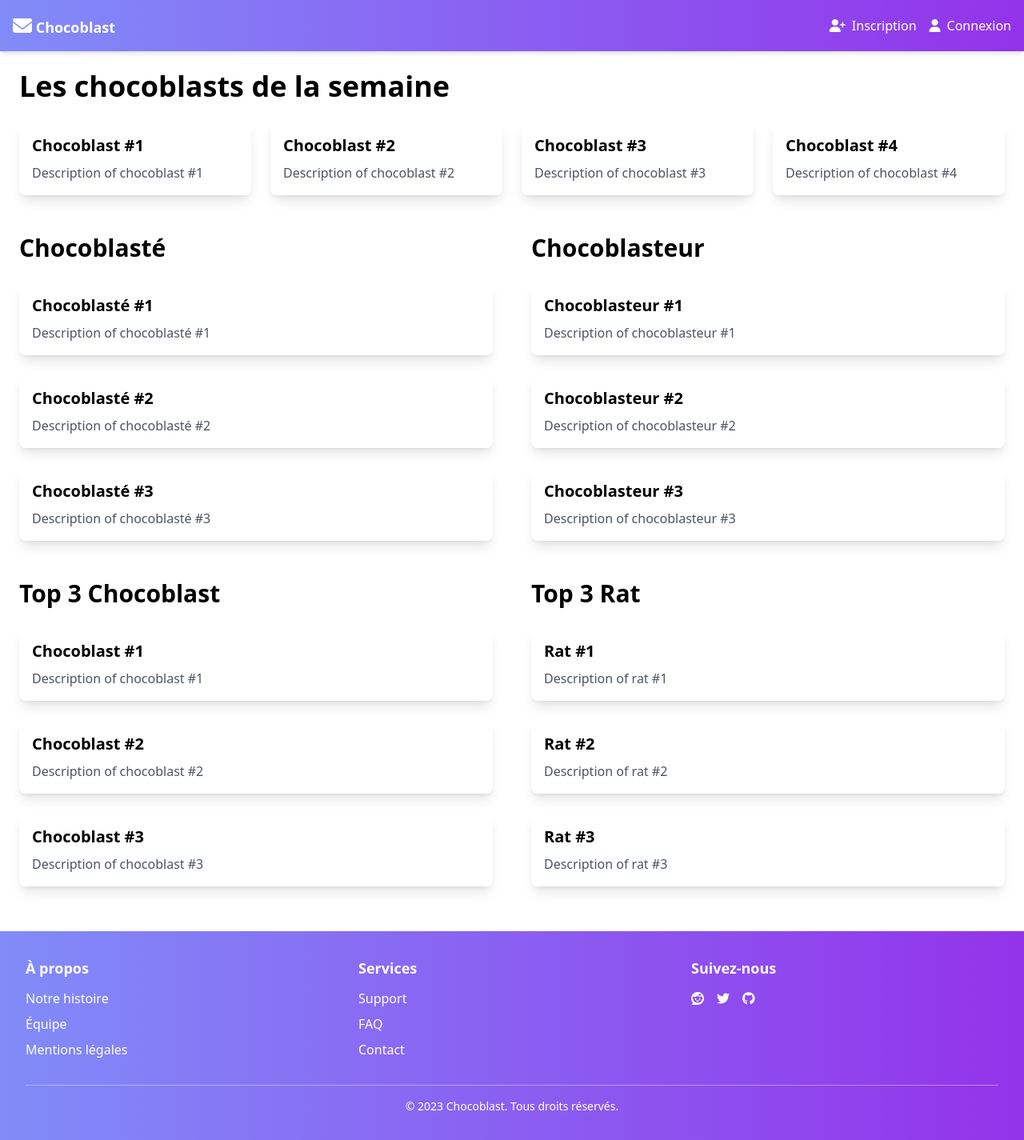
After one commit to Emestay/ChocoBlast-Full-PHP-POO-8.2, a PHP site: page /chocoFull/app/vue/view_home.php in a window 1280 px wide. The commit adds this page. Shown: the whole page at 80% size. Run offline with PHP 8.4, Linux system fonts and the light colour scheme; some libraries are stand-ins or nearby versions.

Commit message:
Connexion et redirection

```diff
--- /dev/null
+++ b/app/components/Footer.php
@@ -0,0 +1,41 @@
+<!-- footer.php -->
+<footer class="bg-gradient-to-r from-indigo-400 to-purple-600 text-white px-4 py-8 mt-8 shadow-md">
+    <div class="container mx-auto px-4">
+        <div class="grid grid-cols-1 md:grid-cols-3 gap-8 justify-items-center md:justify-items-start">
+            <div>
+                <h3 class="font-bold text-lg mb-3">À propos</h3>
+                <ul class="space-y-2">
+                    <li><a href="#" class="hover:text-purple-900">Notre histoire</a></li>
+                    <li><a href="#" class="hover:text-purple-900">Équipe</a></li>
+                    <li><a href="#" class="hover:text-purple-900">Mentions légales</a></li>
+                </ul>
+            </div>
+            <div>
+                <h3 class="font-bold text-lg mb-3">Services</h3>
+                <ul class="space-y-2">
+                    <li><a href="#" class="hover:text-purple-900">Support</a></li>
+                    <li><a href="#" class="hover:text-purple-900">FAQ</a></li>
+                    <li><a href="#" class="hover:text-purple-900">Contact</a></li>
+                </ul>
+            </div>
+            <div>
+                <h3 class="font-bold text-lg mb-3">Suivez-nous</h3>
+                <ul class="flex space-x-4">
+                    <li>
+                        <a href="#" class="hover:text-purple-900"><i class="fab fa-reddit"></i></a>
+                    </li>
+                    <li>
+                        <a href="#" class="hover:text-purple-900"><i class="fab fa-twitter"></i></a>
+                    </li>
+                    <li>
+                        <a href="#" class="hover:text-purple-900"><i class="fab fa-github"></i></a>
+                    </li>
+                </ul>
+            </div>
+        </div>
+        <hr class="border-t border-white mt-8 opacity-40">
+        <div class="text-center mt-4 text-sm">
+            &copy; <?php echo date("Y"); ?> Chocoblast. Tous droits réservés.
+        </div>
+    </div>
+</footer>
--- /dev/null
+++ b/app/components/Navbar.php
@@ -0,0 +1,48 @@
+<?php
+session_start();
+$isLoggedIn = isset($_SESSION['user_id']);
+?>
+
+<!-- navbar.php -->
+<nav class="bg-gradient-to-r from-indigo-400 to-purple-600 text-white px-4 py-4 shadow-md">
+    <div class="container mx-auto flex items-center justify-between">
+        <div class="flex items-center space-x-4">
+            <a href="view_home.php" class="font-bold text-lg">
+                <i class="fa-solid fa-envelope text-2xl"></i> Chocoblast
+            </a>
+        </div>
+        <ul class="hidden md:flex items-center space-x-4">
+            <?php if ($isLoggedIn): ?>
+
+                <li>
+                    <a href="view_list_user.php" class="hover:text-purple-900 flex items-center">
+                        <i class="fas fa-users mr-2"></i>
+                        Liste des utilisateurs
+                    </a>
+                </li>
+                <li>
+                    <a href="../controller/ControllerLogout.php" class="hover:text-purple-900 flex items-center">
+                        <i class="fas fa-sign-out-alt mr-2"></i>
+                        Déconnexion
+                    </a>
+                </li>
+            <?php else: ?>
+                <li>
+                    <a href="view_add_user.php" class="hover:text-purple-900 flex items-center">
+                        <i class="fas fa-user-plus mr-2"></i>
+                        Inscription
+                    </a>
+                </li>
+                <li>
+                    <a href="view_login_page.php" class="hover:text-purple-900 flex items-center">
+                        <i class="fas fa-user mr-2"></i>
+                        Connexion
+                    </a>
+                </li>
+            <?php endif; ?>
+        </ul>
+        <button class="md:hidden focus:outline-none">
+            <i class="fas fa-bars"></i>
+        </button>
+    </div>
+</nav>
--- a/app/controller/ControllerAddUser.php
+++ b/app/controller/ControllerAddUser.php
@@ -32,8 +32,8 @@ if (isset($_POST['submit'])) {
             $user->setImage("http://localhost/chocoFull/public/asset/image/$image_name");
             $user->insertUser();
 
-            header('refresh:3;url=http://localhost/chocoFull/app/vue/view_add_user.php');
-            echo 'Bien joué tu vas etre rediriggé dans 3 secs. Sinon, <a href="http://localhost/chocoFull/app/vue/view_add_user.php">clique la</a>.';
+            header('refresh:3;url=http://localhost/chocoFull/app/vue/view_home.php');
+            echo 'Bien joué tu vas etre rediriggé dans 3 secs. Sinon, <a href="http://localhost/chocoFull/app/vue/view_home.php">clique la</a>.';
 
         } else {
             echo "Un compte avec cette adresse email existe déjà.";
--- a/app/vue/view_add_user.php
+++ b/app/vue/view_add_user.php
@@ -9,6 +9,7 @@
     <title>Ajout utilisateur</title>
 </head>
 <body>
+<?php include '../components/Navbar.php'; ?>
 <div class="max-w-7xl mx-auto py-6 sm:px-6 lg:px-8 ">
     <h1 class="text-4xl text-center font-extrabold leading-tight text-transparent bg-clip-text bg-gradient-to-r from-indigo-400 to-purple-600 mb-8 tracking-wider">
         Ajouter un utilisateur
@@ -57,7 +58,7 @@
     </div>
 </div>
 
-
+<?php include '../components/Footer.php'; ?>
 <script>
     document.getElementById("image").addEventListener("change", (e) => {
         const fileName = e.target.files[0].name;
--- /dev/null
+++ b/app/vue/view_home.php
@@ -0,0 +1,87 @@
+<?php
+
+?>
+
+<!DOCTYPE html>
+<html lang="en">
+<head>
+    <meta charset="UTF-8">
+    <meta http-equiv="X-UA-Compatible" content="IE=edge">
+    <meta name="viewport" content="width=device-width, initial-scale=1.0">
+    <script src="https://cdn.tailwindcss.com"></script>
+    <script src="https://kit.fontawesome.com/0e8ceb485d.js" crossorigin="anonymous"></script>
+    <title>Accueil</title>
+</head>
+<body>
+<?php include '../components/Navbar.php'; ?>
+<div class="container mx-auto p-6">
+    <h1 class="text-4xl font-bold mb-6">Les chocoblasts de la semaine</h1>
+    <div class="grid grid-cols-1 md:grid-cols-2 lg:grid-cols-4 gap-6 mb-12">
+        <!-- Replace with your top 4 chocoblasts data -->
+        <?php for ($i = 1; $i <= 4; $i++): ?>
+            <div class="bg-white rounded-lg shadow-lg p-4">
+                <h2 class="text-xl font-semibold mb-2">Chocoblast #<?php echo $i; ?></h2>
+                <p class="text-gray-600">Description of chocoblast #<?php echo $i; ?></p>
+            </div>
+        <?php endfor; ?>
+    </div>
+
+    <div class="grid grid-cols-1 lg:grid-cols-2 gap-12">
+        <div>
+            <h2 class="text-3xl font-bold mb-6">Chocoblasté</h2>
+            <div class="grid grid-cols-1 gap-6">
+                <!-- Replace with your top 3 chocoblasté data -->
+                <?php for ($i = 1; $i <= 3; $i++): ?>
+                    <div class="bg-white rounded-lg shadow-lg p-4">
+                        <h3 class="text-xl font-semibold mb-2">Chocoblasté #<?php echo $i; ?></h3>
+                        <p class="text-gray-600">Description of chocoblasté #<?php echo $i; ?></p>
+                    </div>
+                <?php endfor; ?>
+            </div>
+        </div>
+        <div>
+            <h2 class="text-3xl font-bold mb-6">Chocoblasteur</h2>
+            <div class="grid grid-cols-1 gap-6">
+                <!-- Replace with your top 3 chocoblasteur data -->
+                <?php for ($i = 1; $i <= 3; $i++): ?>
+                    <div class="bg-white rounded-lg shadow-lg p-4">
+                        <h3 class="text-xl font-semibold mb-2">Chocoblasteur #<?php echo $i; ?></h3>
+                        <p class="text-gray-600">Description of chocoblasteur #<?php echo $i; ?></p>
+                    </div>
+                <?php endfor; ?>
+            </div>
+        </div>
+    </div>
+
+    <div class="grid grid-cols-1 lg:grid-cols-2 gap-12 mt-12">
+        <div>
+            <h2 class="text-3xl font-bold mb-6">Top 3 Chocoblast</h2>
+            <div class="grid grid-cols-1 gap-6">
+                <!-- Replace with your top 3 chocoblast data -->
+                <?php for ($i = 1; $i <= 3; $i++): ?>
+                    <div class="bg-white rounded-lg shadow-lg p-4">
+                        <h3 class="text-xl font-semibold mb-2">Chocoblast #<?php echo $i; ?></h3>
+                        <p class="text-gray-600">Description of chocoblast #<?php echo $i; ?></p>
+                    </div>
+                <?php endfor; ?>
+            </div>
+        </div>
+        <div>
+            <h2 class="text-3xl font-bold mb-6">Top 3 Rat</h2>
+            <div class="grid grid-cols-1 gap-6">
+                <!-- Replace with your top 3 rat data -->
+                <?php for ($i = 1; $i <= 3; $i++): ?>
+                    <div class="bg-white rounded-lg shadow-lg p-4">
+                        <h3 class="text-xl font-semibold mb-2">Rat #<?php echo $i; ?></h3>
+                        <p class="text-gray-600">Description of rat #<?php echo $i; ?></p>
+                    </div>
+                <?php endfor; ?>
+            </div>
+        </div>
+    </div>
+</div>
+
+<?php include '../components/Footer.php'; ?>
+
+</body>
+</html>
--- a/app/vue/view_list_user.php
+++ b/app/vue/view_list_user.php
@@ -10,9 +10,12 @@ $users = listUsers();
     <meta http-equiv="X-UA-Compatible" content="IE=edge">
     <meta name="viewport" content="width=device-width, initial-scale=1.0">
     <script src="https://cdn.tailwindcss.com"></script>
+    <script src="https://kit.fontawesome.com/0e8ceb485d.js" crossorigin="anonymous"></script>
     <title>Liste des utilisateurs</title>
 </head>
 <body>
+<?php include '../components/Navbar.php'; ?>
+
 <div class="max-w-7xl mx-auto py-6 sm:px-6 lg:px-8">
     <h1 class="text-4xl text-center font-extrabold leading-tight text-transparent bg-clip-text bg-gradient-to-r from-indigo-400 to-purple-600 mb-8 tracking-wider">
         Liste des utilisateurs
@@ -67,7 +70,7 @@ $users = listUsers();
         </table>
     </div>
 </div>
-
+<?php include '../components/Footer.php'; ?>
 
 </body>
 </html>
--- /dev/null
+++ b/app/vue/view_login.php
@@ -0,0 +1 @@
+<?php
```
Also changed, not shown: app/controller/ControllerLogin.php (added, +36 -0 lines), app/controller/ControllerLogout.php (added, +8 -0 lines), app/vue/view_login_page.php (added, +63 -0 lines), public/asset/image/71.jpg (added).
